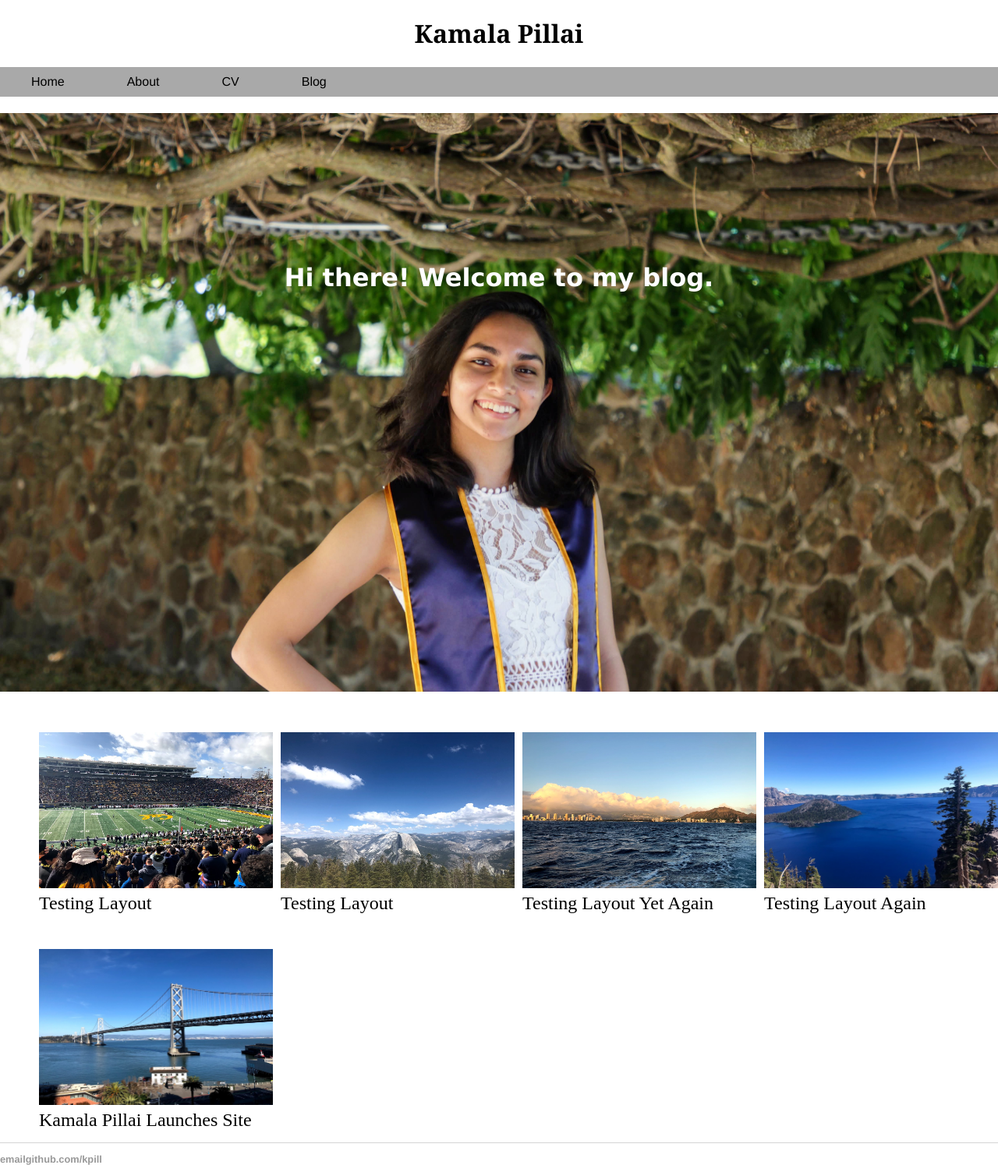
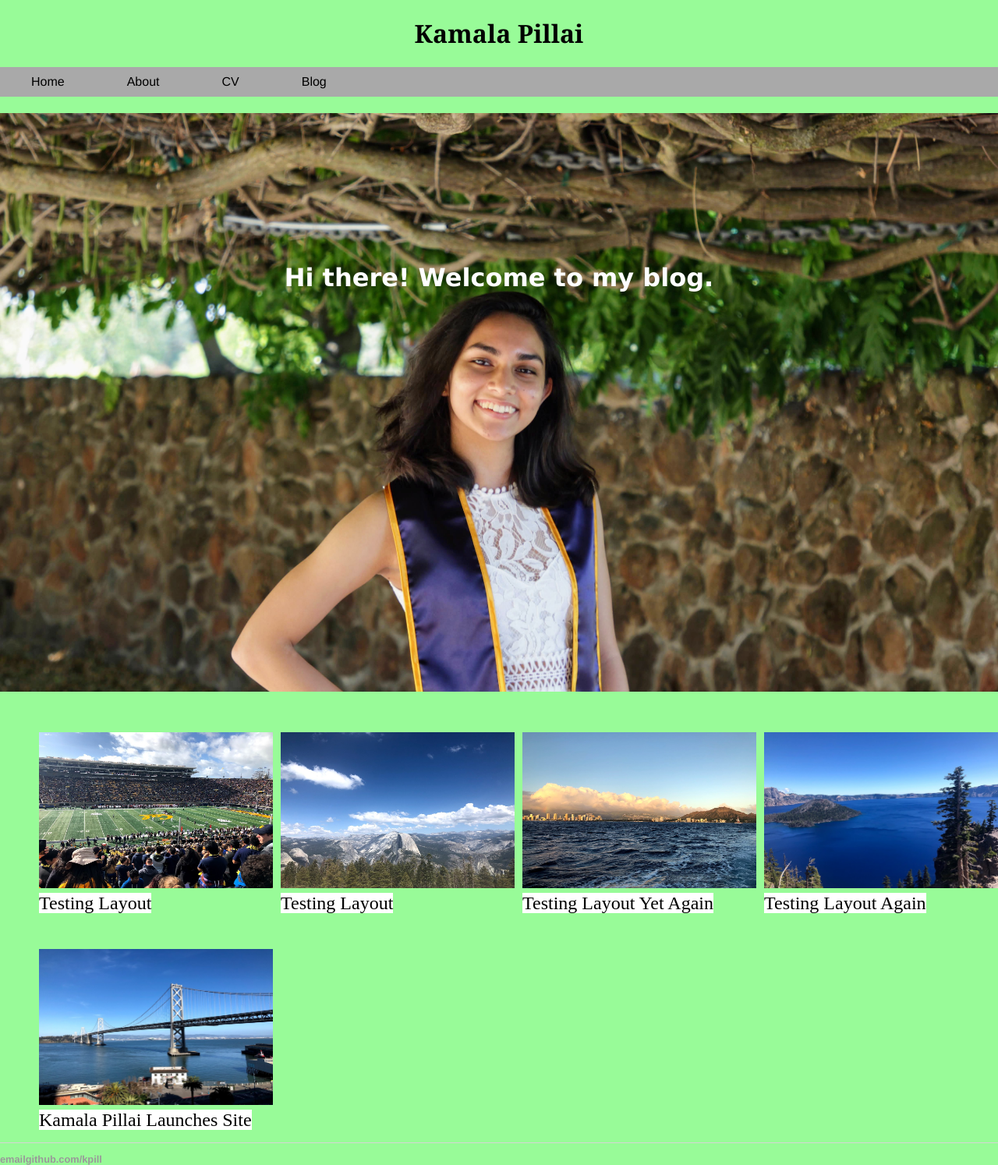
Before and after one commit to kpill/kpill.github.io, a Jekyll site: the page built from index.html, in a window 1280 px wide. Shown: the whole page at 78% size. Built offline with Jekyll 4.4.1, drawn with Linux system fonts in a browser that asks for light colours.

Commit message:
Update main.css

```diff
--- a/css/main.css
+++ b/css/main.css
@@ -23,7 +23,7 @@
 
 body {
     margin: auto;
-    background-color: White;
+    background-color: paleGreen;
 }
 
 footer ul {
```
